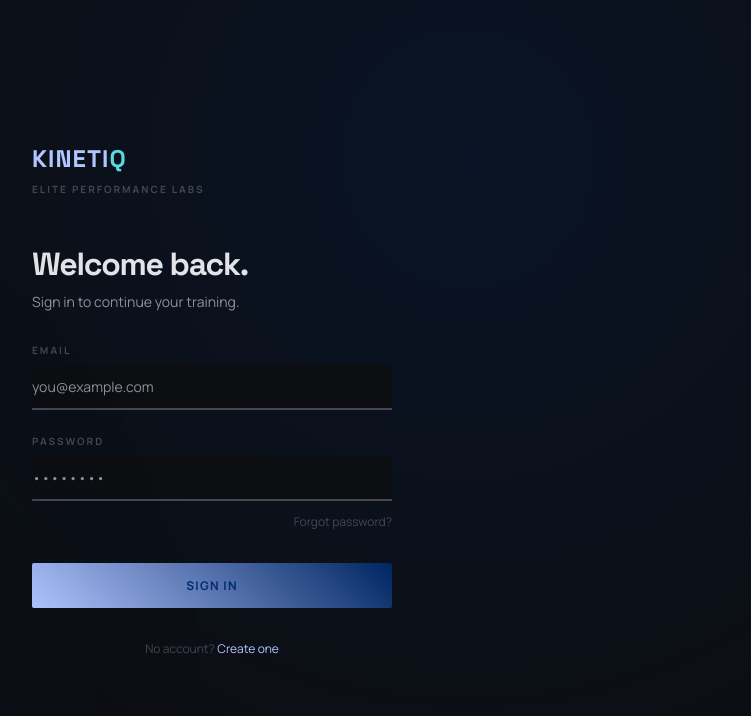
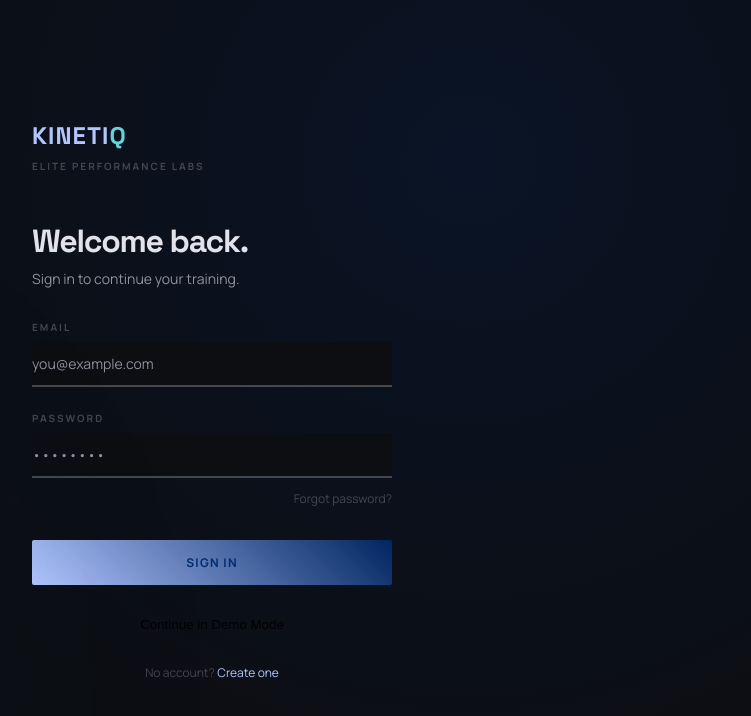
Before and after one commit to BradleyMotlhaleemang/kinetiq-app, a Next.js app: page /auth/login in a window 1280 px wide. Shown: the top 716 px of the page, without its empty margins (428-1179 px from the left). Built offline with nearby package versions, Linux system fonts and the light colour scheme; no server answers.

Commit message:
feat: add development demo login skip

```diff
--- a/app/auth/login/page.tsx
+++ b/app/auth/login/page.tsx
@@ -7,7 +7,7 @@ import { useAuthStore } from '@/store/auth.store';
 
 export default function LoginPage() {
   const router = useRouter();
-  const { setTokens } = useAuthStore();
+  const { setTokens, enableDevBypass } = useAuthStore();
   const [email, setEmail] = useState('');
   const [password, setPassword] = useState('');
   const [error, setError] = useState('');
@@ -26,6 +26,11 @@ export default function LoginPage() {
     } finally {
       setLoading(false);
     }
+  }
+
+  function handleDevBypass() {
+    enableDevBypass();
+    router.push('/dashboard');
   }
 
   return (
@@ -94,6 +99,14 @@ export default function LoginPage() {
           <button type="submit" className="btn-primary" disabled={loading} style={{ marginTop: '8px', color: '#002c70' }}>
             {loading ? 'Authenticating...' : 'Sign In'}
           </button>
+          <button
+            type="button"
+            className="btn-secondary"
+            onClick={handleDevBypass}
+            style={{ marginTop: '8px' }}
+          >
+            Continue in Demo Mode
+          </button>
         </form>
 
         <p style={{ fontFamily: 'Manrope', fontSize: '0.75rem', color: '#444650', marginTop: '32px', textAlign: 'center' }}>
```
